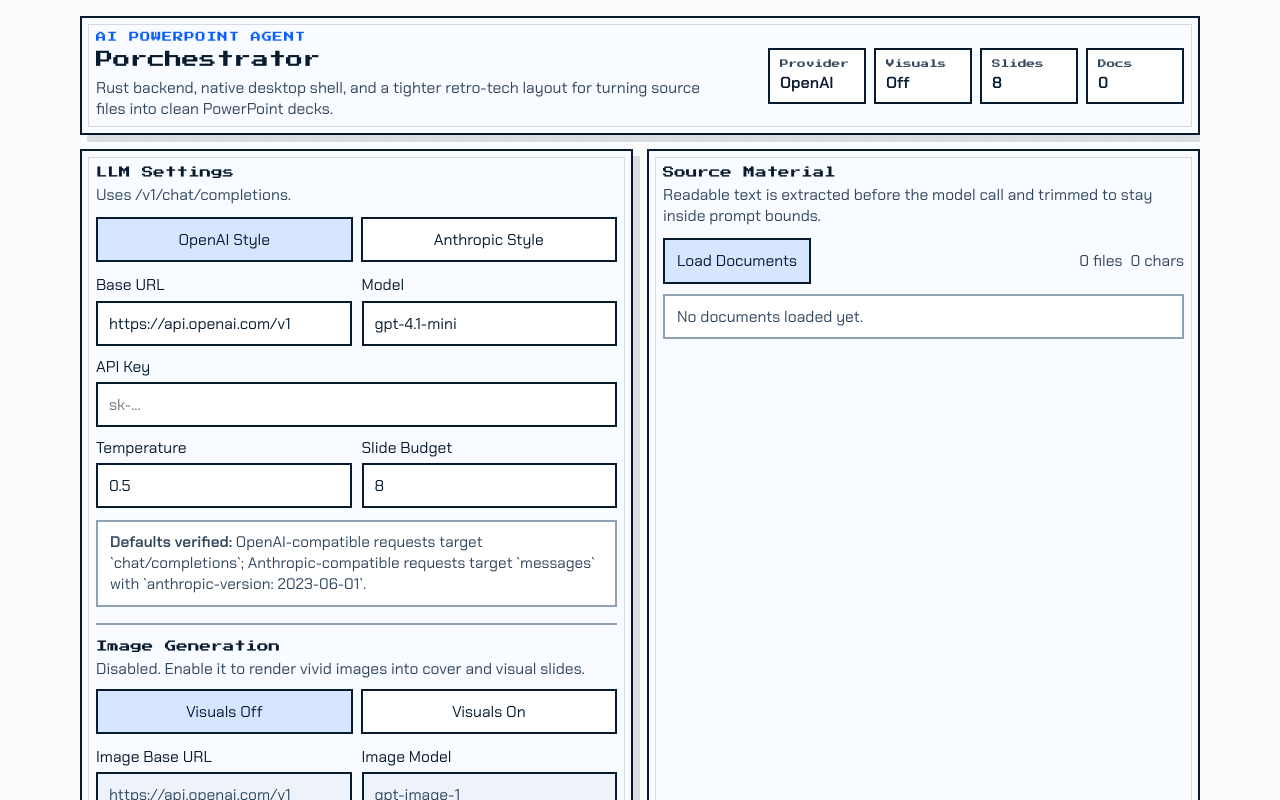
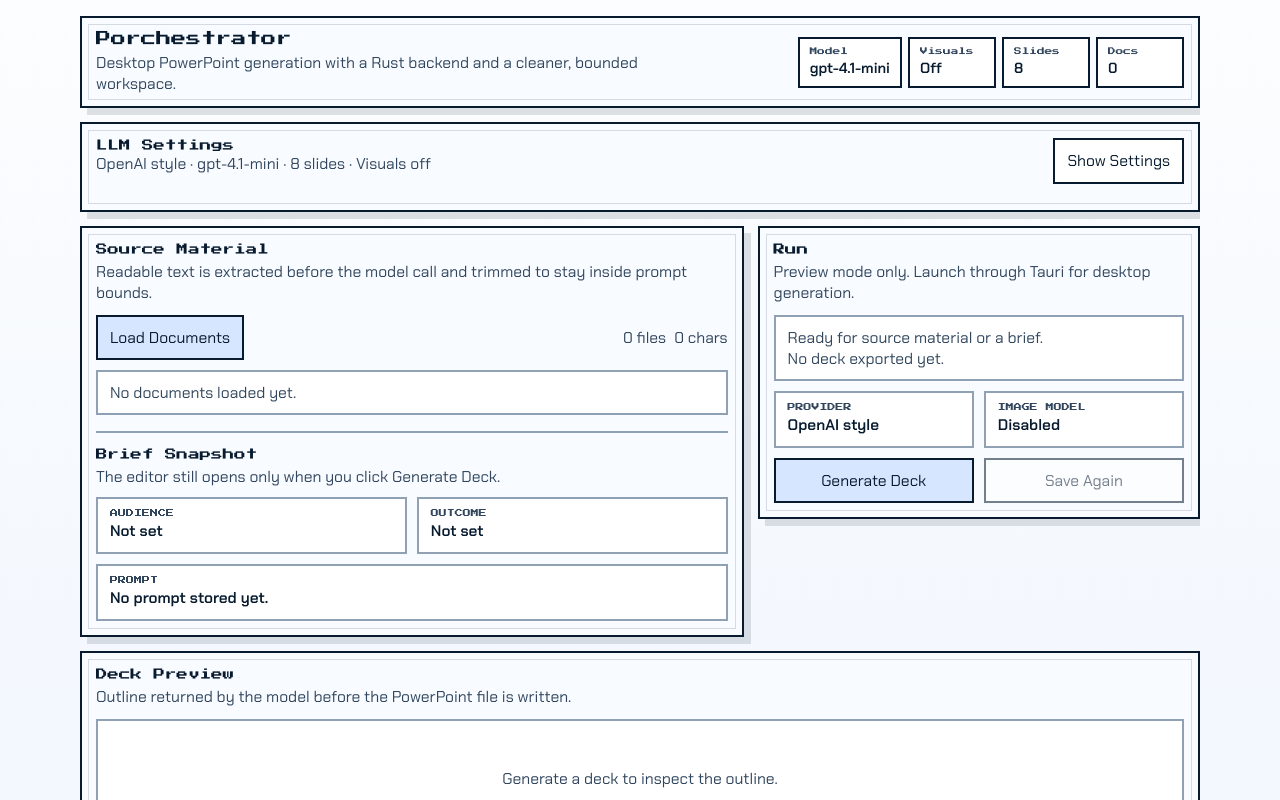
Before and after one commit to qianfei11/POrchestrator, a React (Vite) app: page / in a window 1280 px wide. Shown: the top 800 px of the page. Built offline with nearby package versions, Linux system fonts and the light colour scheme.

Commit message:
Simplify UI and repair PPTX exports

```diff
--- a/src/App.css
+++ b/src/App.css
@@ -45,6 +45,11 @@
   align-items: center;
 }
 
+.topbar-compact {
+  padding-top: 12px;
+  padding-bottom: 12px;
+}
+
 .brand,
 .status-pills,
 .workspace,
@@ -83,7 +88,7 @@
 
 .brand h1 {
   font-family: var(--heading-font);
-  font-size: 1.08rem;
+  font-size: 0.94rem;
   line-height: 1.2;
 }
 
@@ -108,8 +113,8 @@ button {
 }
 
 .summary {
-  margin: 6px 0 0;
-  max-width: 620px;
+  margin: 4px 0 0;
+  max-width: 560px;
   color: var(--muted-ink);
 }
 
@@ -117,28 +122,29 @@ button {
   display: flex;
   flex-wrap: wrap;
   justify-content: flex-end;
-  gap: 8px;
+  gap: 6px;
 }
 
 .status-pill {
-  min-width: 98px;
-  padding: 9px 10px;
+  min-width: 88px;
+  padding: 8px 10px;
   border: 2px solid var(--ink);
   background: var(--panel-strong);
 }
 
 .status-pill span {
   display: block;
-  margin-bottom: 4px;
+  margin-bottom: 3px;
   color: var(--muted-ink);
   font-family: var(--heading-font);
-  font-size: 0.54rem;
+  font-size: 0.48rem;
 }
 
 .status-pill strong {
   font-family: var(--body-font);
-  font-size: 1rem;
+  font-size: 0.92rem;
   color: var(--ink);
+  overflow-wrap: anywhere;
 }
 
 .workspace {
@@ -147,10 +153,22 @@ button {
   gap: 14px;
 }
 
+.workspace-main {
+  grid-template-columns: minmax(0, 1.2fr) minmax(300px, 0.8fr);
+  align-items: start;
+}
+
 .section-heading {
   display: grid;
   gap: 4px;
   margin-bottom: 12px;
+}
+
+.inline-heading {
+  display: flex;
+  justify-content: space-between;
+  align-items: flex-start;
+  gap: 12px;
 }
 
 .section-heading.compact h2,
@@ -277,11 +295,21 @@ textarea:disabled {
   line-height: 1.35;
 }
 
+.settings-panel .api-note {
+  margin-top: 10px;
+}
+
+.settings-body {
+  display: grid;
+  gap: 12px;
+}
+
 .toolbar,
 .document-card,
 .slide-meta,
 .action-row,
-.brief-hint {
+.brief-hint,
+.quick-stats {
   display: flex;
   justify-content: space-between;
   align-items: center;
@@ -303,14 +331,25 @@ textarea:disabled {
 .document-list,
 .slide-grid,
 .preview-grid,
-.control-grid {
+.control-grid,
+.brief-summary-grid,
+.quick-stats {
   display: grid;
   gap: 10px;
 }
 
+.brief-summary-grid {
+  grid-template-columns: repeat(2, minmax(0, 1fr));
+}
+
+.quick-stats {
+  grid-template-columns: repeat(2, minmax(0, 1fr));
+}
+
 .document-card,
 .preview-summary,
-.slide-card {
+.slide-card,
+.brief-summary-card {
   padding: 10px 12px;
   border: 2px solid var(--line);
   background: var(--panel-strong);
@@ -324,6 +363,27 @@ textarea:disabled {
 .status-block,
 .empty-state {
   color: var(--muted-ink);
+}
+
+.brief-summary-card {
+  display: grid;
+  gap: 4px;
+  min-width: 0;
+}
+
+.brief-label {
+  color: var(--muted-ink);
+  font-family: var(--heading-font);
+  font-size: 0.5rem;
+  text-transform: uppercase;
+}
+
+.brief-summary-card strong {
+  font-family: var(--body-font);
+  font-size: 0.96rem;
+  line-height: 1.35;
+  color: var(--ink);
+  overflow-wrap: anywhere;
 }
 
 .error-banner {
@@ -356,6 +416,11 @@ textarea:disabled {
 
 .theme-tag {
   color: var(--accent-strong);
+}
+
+.preview-grid {
+  grid-template-columns: minmax(240px, 300px) minmax(0, 1fr);
+  align-items: start;
 }
 
 .slide-grid {
@@ -431,6 +496,10 @@ textarea:disabled {
     grid-template-columns: 1fr;
   }
 
+  .preview-grid {
+    grid-template-columns: 1fr;
+  }
+
   .status-pills {
     justify-content: flex-start;
   }
@@ -454,9 +523,15 @@ textarea:disabled {
   .document-card,
   .action-row,
   .brief-hint,
+  .inline-heading,
   .modal-actions {
     flex-direction: column;
     align-items: stretch;
+  }
+
+  .brief-summary-grid,
+  .quick-stats {
+    grid-template-columns: 1fr;
   }
 
   .totals {
--- a/src/App.tsx
+++ b/src/App.tsx
@@ -82,11 +82,15 @@ function App() {
   const [warning, setWarning] = useState("");
   const [isBusy, setIsBusy] = useState(false);
   const [isBriefModalOpen, setIsBriefModalOpen] = useState(false);
+  const [isSettingsOpen, setIsSettingsOpen] = useState(false);
 
   const totalCharacters = documents.reduce(
     (total, document) => total + document.characters,
     0,
   );
+  const providerLabel =
+    provider.kind === "openaiCompatible" ? "OpenAI style" : "Anthropic style";
+  const settingsDigest = `${providerLabel} · ${provider.model} · ${maxSlides} slides · Visuals ${imageProvider.enabled ? imageProvider.model : "off"}`;
 
   async function chooseDocuments() {
     if (!desktopRuntime) {
@@ -280,20 +284,18 @@ function App() {
   return (
     <>
       <main className="shell">
-        <header className="topbar panel">
+        <header className="topbar topbar-compact panel">
           <div className="brand">
-            <p className="eyebrow">AI PowerPoint Agent</p>
             <h1>Porchestrator</h1>
             <p className="summary">
-              Rust backend, native desktop shell, and a tighter retro-tech layout
-              for turning source files into clean PowerPoint decks.
+              Desktop PowerPoint generation with a Rust backend and a cleaner, bounded workspace.
             </p>
           </div>
 
           <div className="status-pills" aria-hidden="true">
             <div className="status-pill">
-              <span>Provider</span>
-              <strong>{provider.kind === "openaiCompatible" ? "OpenAI" : "Anthropic"}</strong>
+              <span>Model</span>
+              <strong>{provider.model}</strong>
             </div>
             <div className="status-pill">
               <span>Visuals</span>
@@ -310,13 +312,23 @@ function App() {
           </div>
         </header>
 
-        <section className="workspace">
-          <section className="panel">
-            <div className="section-heading compact">
+        <section className="panel settings-panel">
+          <div className="section-heading compact inline-heading">
+            <div>
               <h2>LLM Settings</h2>
-              <p>{providerSummary(provider.kind)}</p>
+              <p>{settingsDigest}</p>
+            </div>
+            <button
+              className="ghost-button"
+              onClick={() => setIsSettingsOpen((current) => !current)}
+              type="button"
+            >
+              {isSettingsOpen ? "Hide Settings" : "Show Settings"}
+            </button>
           </div>
 
+          {isSettingsOpen ? (
+            <div className="settings-body">
               <div className="segmented-control">
                 <button
                   className={provider.kind === "openaiCompatible" ? "active" : ""}
@@ -388,9 +400,7 @@ function App() {
               </div>
 
               <div className="api-note">
-              <strong>Defaults verified:</strong> OpenAI-compatible requests target
-              `chat/completions`; Anthropic-compatible requests target `messages`
-              with `anthropic-version: 2023-06-01`.
+                <strong>Defaults verified:</strong> {providerSummary(provider.kind)}
               </div>
 
               <div className="subsection">
@@ -466,16 +476,22 @@ function App() {
 
                 <div className="api-note">
                   <strong>Image API:</strong> OpenAI-compatible `images/generations`
-                with model names such as `gpt-image-1` or compatible deployments
+                  with models such as `gpt-image-1` or compatible deployments
                   like `nano-banana-2`.
                 </div>
               </div>
+            </div>
+          ) : null}
         </section>
 
+        <section className="workspace workspace-main">
           <section className="panel">
             <div className="section-heading compact">
               <h2>Source Material</h2>
-              <p>Readable text is extracted before the model call and trimmed to stay inside prompt bounds.</p>
+              <p>
+                Readable text is extracted before the model call and trimmed to
+                stay inside prompt bounds.
+              </p>
             </div>
 
             <div className="toolbar compact-toolbar">
@@ -518,13 +534,42 @@ function App() {
                 </div>
               )}
             </div>
-          </section>
+
+            <div className="subsection">
+              <div className="section-heading compact subsection-heading">
+                <h2>Brief Snapshot</h2>
+                <p>The editor still opens only when you click Generate Deck.</p>
+              </div>
+
+              <div className="brief-summary-grid">
+                <article className="brief-summary-card">
+                  <span className="brief-label">Audience</span>
+                  <strong>{audience.trim() || "Not set"}</strong>
+                </article>
+                <article className="brief-summary-card">
+                  <span className="brief-label">Outcome</span>
+                  <strong>{desiredOutcome.trim() || "Not set"}</strong>
+                </article>
+                <article className="brief-summary-card span-2">
+                  <span className="brief-label">Prompt</span>
+                  <strong>
+                    {briefing.trim()
+                      ? `${briefing.trim().slice(0, 180)}${briefing.trim().length > 180 ? "..." : ""}`
+                      : "No prompt stored yet."}
+                  </strong>
+                </article>
+              </div>
+            </div>
           </section>
 
           <section className="panel control-panel">
             <div className="section-heading compact">
               <h2>Run</h2>
-            <p>{desktopRuntime ? `Briefing is collected only when you click Generate Deck, and the exported deck targets exactly ${maxSlides} slides.` : "Preview mode only. Launch through Tauri for desktop generation."}</p>
+              <p>
+                {desktopRuntime
+                  ? `Briefing is collected only when you click Generate Deck, and the exported deck targets exactly ${maxSlides} slides.`
+                  : "Preview mode only. Launch through Tauri for desktop generation."}
+              </p>
             </div>
 
             <div className="control-grid">
@@ -533,12 +578,15 @@ function App() {
                 <p className="path-label">{outputPath || "No deck exported yet."}</p>
               </div>
 
-            <div className="brief-hint">
-              <span>
-                {briefing
-                  ? `Brief stored • ${briefing.length} chars. Update it from Generate Deck.`
-                  : "No brief stored yet. Add it when you click Generate Deck."}
-              </span>
+              <div className="quick-stats">
+                <article className="brief-summary-card">
+                  <span className="brief-label">Provider</span>
+                  <strong>{providerLabel}</strong>
+                </article>
+                <article className="brief-summary-card">
+                  <span className="brief-label">Image Model</span>
+                  <strong>{imageProvider.enabled ? imageProvider.model : "Disabled"}</strong>
+                </article>
               </div>
 
               <div className="action-row">
@@ -563,6 +611,7 @@ function App() {
 
             {error ? <div className="error-banner">{error}</div> : null}
             {warning ? <div className="warning-banner">{warning}</div> : null}
+          </section>
         </section>
 
         <section className="panel preview-panel">
--- a/src/index.css
+++ b/src/index.css
@@ -26,11 +26,11 @@ body,
 body {
   margin: 0;
   background:
-    linear-gradient(180deg, rgba(255, 255, 255, 0.84), rgba(255, 255, 255, 0.84)),
-    linear-gradient(90deg, rgba(7, 26, 46, 0.07) 1px, transparent 1px),
-    linear-gradient(rgba(7, 26, 46, 0.07) 1px, transparent 1px),
-    #d9e5f1;
-  background-size: auto, 24px 24px, 24px 24px, auto;
+    linear-gradient(180deg, rgba(255, 255, 255, 0.9), rgba(243, 248, 255, 0.92)),
+    linear-gradient(90deg, rgba(7, 26, 46, 0.05) 1px, transparent 1px),
+    linear-gradient(rgba(7, 26, 46, 0.05) 1px, transparent 1px),
+    #dce7f3;
+  background-size: auto, 32px 32px, 32px 32px, auto;
   color: var(--ink);
 }
 
```
Also changed, not shown: 1 other file (tests, documents, lock files or other folders). Lines whose indentation alone changed are shown as unchanged.
